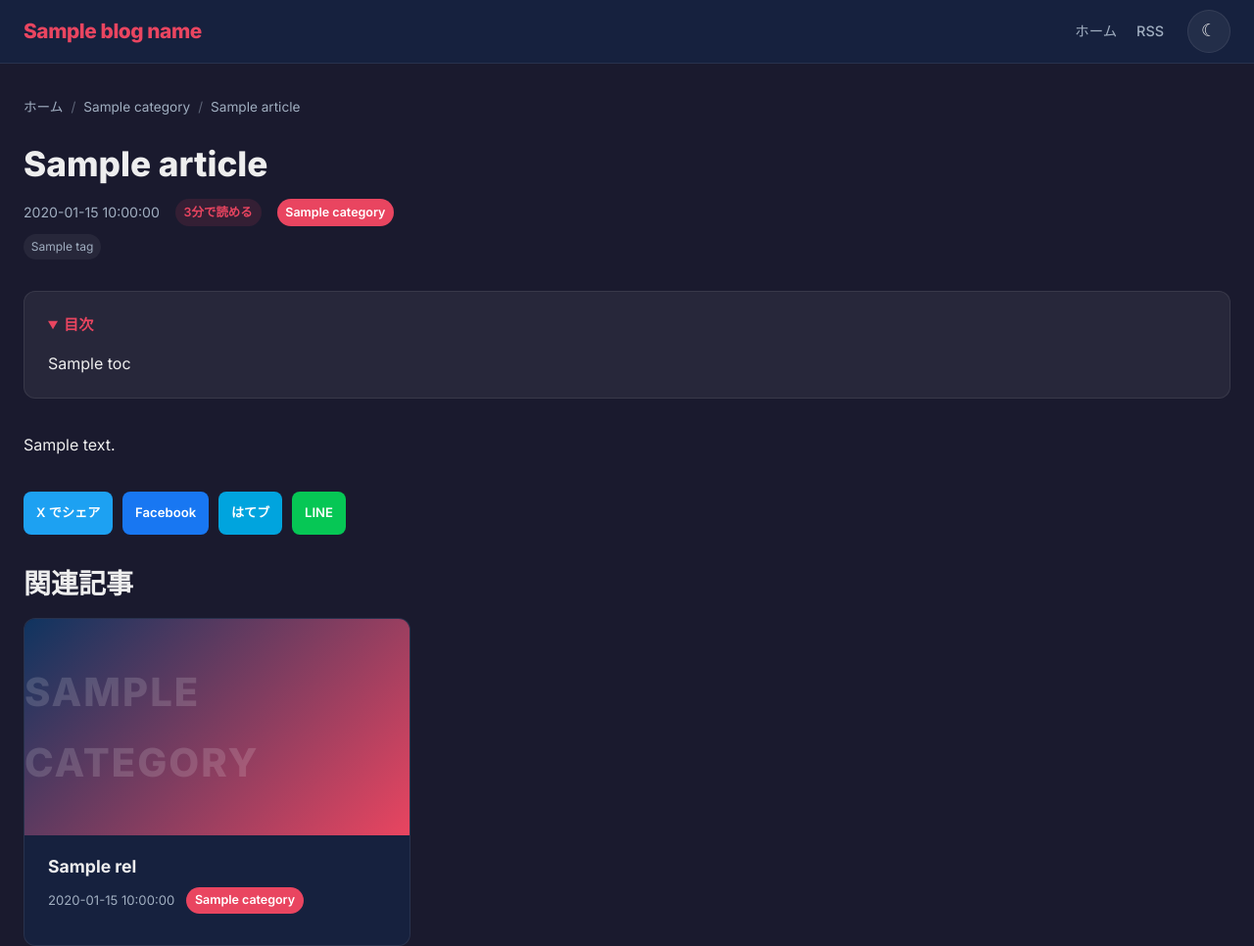
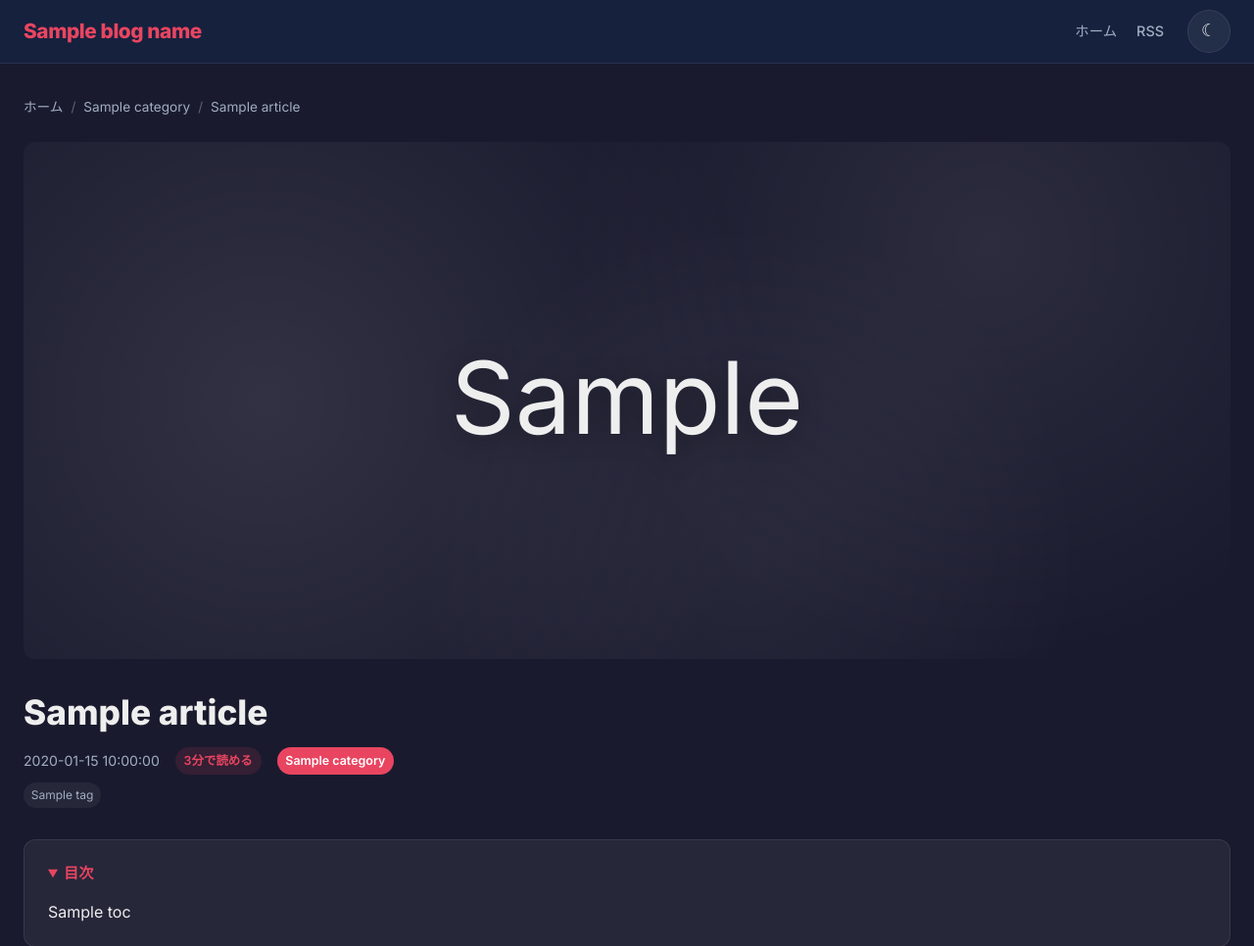
Before and after one commit to MuscleLove-777/blog-engine, a Python web app: template templates/article.html in a window 1280 px wide. Shown: the top 966 px of the page at 98% size. Run offline with Jinja, Linux system fonts and the light colour scheme; the template is opened without the code that fills it: most values are stand-ins (such as "Sample title", 1, 10 or a date in 2020).

Commit message:
feat: 記事にヒーロー画像・絵文字・強調ボックス・テーブル装飾を追加（コスト0のCSS/絵文字ベース）

```diff
--- a/templates/article.html
+++ b/templates/article.html
@@ -42,6 +42,12 @@
         </nav>
 
         <article>
+            {# ヒーロー画像（CSS生成・コスト0） #}
+            <div class="article-hero" style="background: linear-gradient({{ article.hero_gradient | default('135deg') }}, var(--color-primary), var(--color-accent));">
+                <span class="article-hero-emoji">{{ article.hero_emoji | default('📝') }}</span>
+                <div class="article-hero-pattern"></div>
+            </div>
+
             <header class="article-header">
                 <h1 class="article-title">{{ article.title }}</h1>
                 <div class="article-meta">
--- a/templates/base.html
+++ b/templates/base.html
@@ -526,6 +526,108 @@
         .mb-3 { margin-bottom: 1.5rem; }
         .empty-state { text-align: center; padding: 4rem 1rem; color: var(--text-muted); }
         .empty-state p { font-size: 1.1rem; }
+
+        /* =============================================
+           ヒーロー画像（CSS生成・コスト0）
+           ============================================= */
+        .article-hero {
+            position: relative;
+            aspect-ratio: 21 / 9;
+            border-radius: var(--radius);
+            display: flex;
+            align-items: center;
+            justify-content: center;
+            margin-bottom: 2rem;
+            overflow: hidden;
+        }
+        .article-hero-emoji {
+            font-size: clamp(4rem, 8vw, 8rem);
+            z-index: 2;
+            filter: drop-shadow(0 4px 12px rgba(0,0,0,0.3));
+            animation: hero-float 3s ease-in-out infinite;
+        }
+        @keyframes hero-float {
+            0%, 100% { transform: translateY(0); }
+            50% { transform: translateY(-10px); }
+        }
+        .article-hero-pattern {
+            position: absolute;
+            inset: 0;
+            background-image:
+                radial-gradient(circle at 20% 50%, rgba(255,255,255,0.1) 0%, transparent 50%),
+                radial-gradient(circle at 80% 20%, rgba(255,255,255,0.08) 0%, transparent 40%),
+                radial-gradient(circle at 60% 80%, rgba(255,255,255,0.06) 0%, transparent 40%);
+            z-index: 1;
+        }
+
+        /* セクション見出しの絵文字装飾 */
+        .article-body h2 {
+            display: flex;
+            align-items: center;
+            gap: 0.5rem;
+        }
+
+        /* 強調ボックス（blockquote内の💡⚠️✅） */
+        .article-body blockquote {
+            position: relative;
+            padding: 1rem 1.5rem;
+            margin: 1.5em 0;
+            border-radius: var(--radius-sm);
+            font-size: 0.95rem;
+        }
+        .article-body blockquote p { margin-bottom: 0.3em; }
+        .article-body blockquote p:last-child { margin-bottom: 0; }
+
+        /* インデックスカードのサムネイルにも絵文字 */
+        .card-thumb-emoji {
+            font-size: 3rem;
+            z-index: 2;
+            filter: drop-shadow(0 2px 6px rgba(0,0,0,0.2));
+        }
+
+        /* テーブル装飾強化 */
+        .article-body table {
+            border-radius: var(--radius-sm);
+            overflow: hidden;
+            border: 1px solid var(--border);
+        }
+        .article-body th {
+            background: linear-gradient(135deg, var(--color-primary), var(--color-accent));
+            color: #fff;
+            font-weight: 600;
+        }
+        .article-body tr:nth-child(even) td {
+            background: var(--code-bg);
+        }
+
+        /* 番号付きリスト装飾 */
+        .article-body ol {
+            counter-reset: step-counter;
+            list-style: none;
+            padding-left: 0;
+        }
+        .article-body ol > li {
+            counter-increment: step-counter;
+            position: relative;
+            padding-left: 3rem;
+            margin-bottom: 1rem;
+        }
+        .article-body ol > li::before {
+            content: counter(step-counter);
+            position: absolute;
+            left: 0;
+            top: 0;
+            width: 2rem;
+            height: 2rem;
+            background: var(--color-accent);
+            color: #fff;
+            border-radius: 50%;
+            display: flex;
+            align-items: center;
+            justify-content: center;
+            font-weight: 700;
+            font-size: 0.85rem;
+        }
     </style>
 </head>
 <body>
--- a/templates/index.html
+++ b/templates/index.html
@@ -35,7 +35,10 @@
         <div class="card-grid">
             {% for article in articles %}
             <article class="card">
-                <div class="card-thumb"><span class="card-thumb-text">{{ article.category | default('Blog') }}</span></div>
+                <div class="card-thumb">
+                    {% if article.hero_emoji %}<span class="card-thumb-emoji">{{ article.hero_emoji }}</span>{% endif %}
+                    <span class="card-thumb-text">{{ article.category | default('Blog') }}</span>
+                </div>
                 <div class="card-body">
                     <h2 class="card-title"><a href="{{ blog_url }}/articles/{{ article.slug }}.html">{{ article.title }}</a></h2>
                     <div class="card-meta">
```
Also changed, not shown: article_generator.py (+18 -2 lines).
